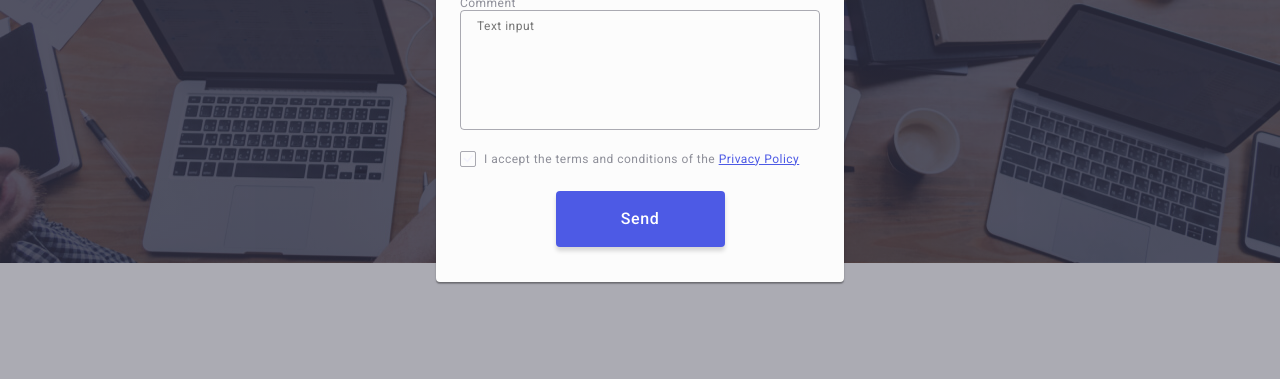
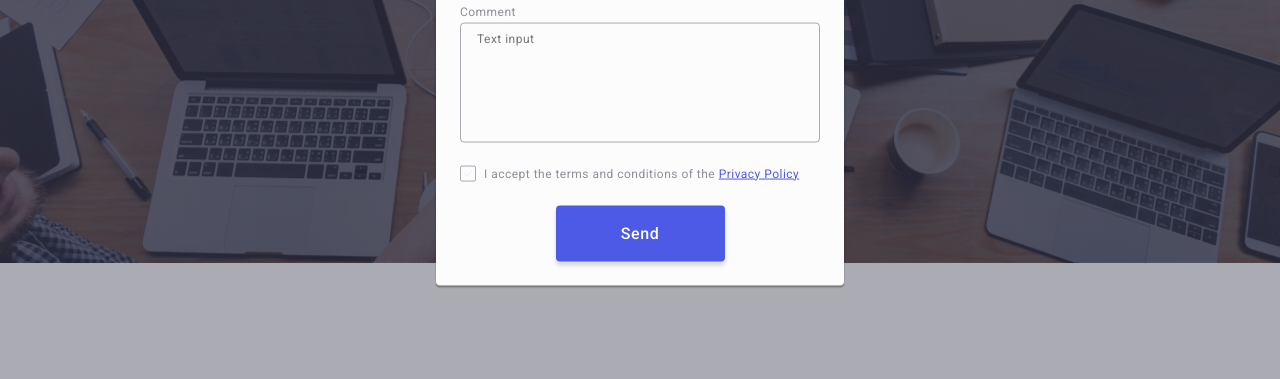
Before and after one commit to Kamisaku13/goit-markup-hw-05, a plain HTML site: page index.html in a window 1280 px wide. Shown: the part 410-789 px from the top of the page. Drawn offline with nearby package versions, Linux system fonts and the light colour scheme.

Commit message:
fix: css

```diff
--- a/css/styles.css
+++ b/css/styles.css
@@ -768,6 +768,7 @@ gap: 40px;
     line-height: 1.17;
     letter-spacing: 0.04em;
     color: #8e8f99;
+    margin-bottom: 4px;
 
     transition: color 250ms cubic-bezier(0.4, 0, 0.2, 1);
 }
@@ -892,7 +893,7 @@ gap: 40px;
     box-shadow: 0px 4px 4px 0px rgba(0, 0, 0, 0.15);
     color: #FFF;
     text-align: center;
-    margin: 24px auto 0;
+    margin: 0 auto;
     border: none;
     font-weight: 500;
     line-height: 1.5;
--- a/index.html
+++ b/index.html
@@ -406,7 +406,7 @@
                 <div class="checkbox-container">
                     <input class="contact-input visually-hidden" type="checkbox" name="user-privacy" value="true"
                         id="user-privacy">
-                    <label class="contact-data-label priv-label" for="user-privacy">
+                    <label class="priv-label" for="user-privacy">
                         <span class="checkbox-icon">
                             <svg width="10" height="8">
                                 <use href="./images/icons.svg#icon-click"></use>
```
